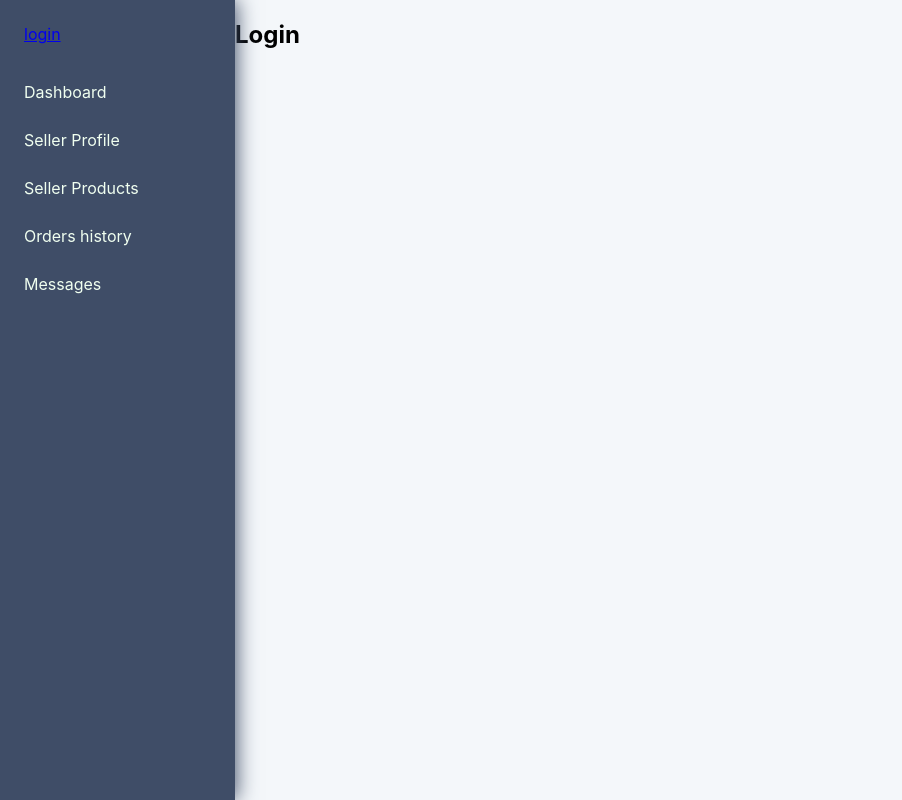
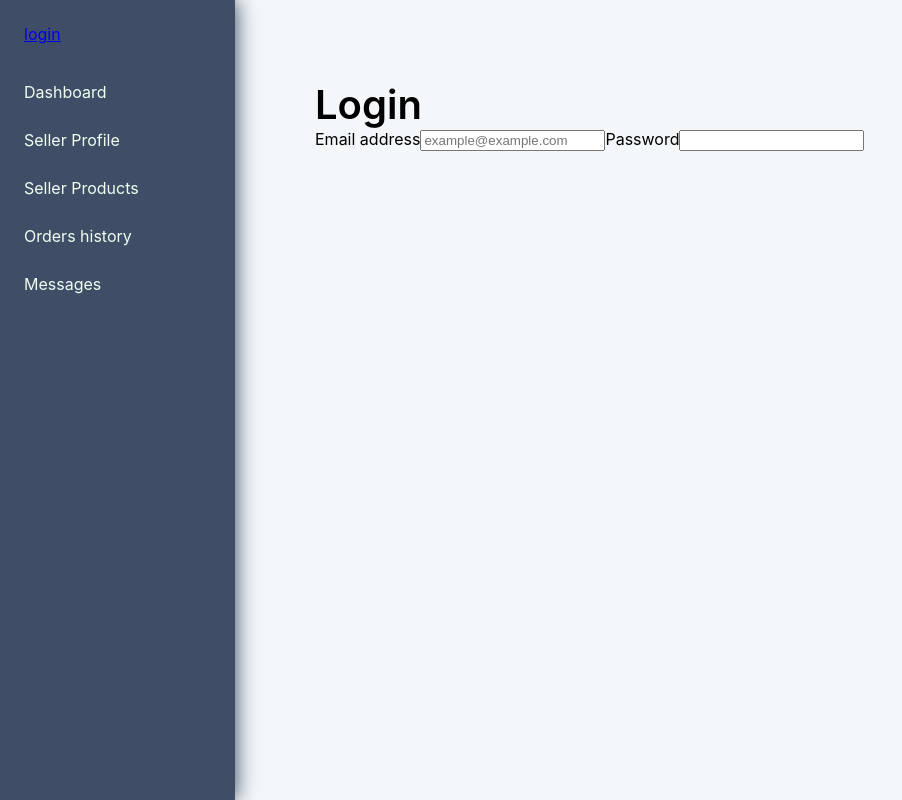
Before and after one commit to Snegurochka/seller-ts-react, a React (Create React App) app: page /login in a window 1280 px wide. Shown: the whole page, without its empty margins (0-902 px from the left). Built offline with nearby package versions, Linux system fonts and the light colour scheme.

Commit message:
added connection to Layout for all pages

```diff
--- a/src/components/LoginPage/LoginPage.tsx
+++ b/src/components/LoginPage/LoginPage.tsx
@@ -1,9 +1,32 @@
-import React from "react";
+import React, { useState } from "react";
+import Layout from "../Layout/Layout";
 
-const LoginPage : React.FC = () => (
-    <main>
-        <h1>Login</h1>
-    </main>
-)
+const LoginPage: React.FC = () => {
+    const [username, setUsername] = useState('');
+    const [password, setPassword] = useState('');
+    const [error, setError] = useState(false);
+
+    return (<Layout header='Login' classPage='login'>
+        <form action="#" method="post">
+            <label><span>Email address</span>
+                <input
+                    type='text'
+                    value={username}
+                    name='username'
+                    placeholder="example@example.com"
+                    onChange={(evt) => { setUsername(evt.currentTarget.value) }}
+                />
+            </label>
+            <label><span>Password</span>
+                <input
+                    type='password'
+                    value={password}
+                    name='password'
+                    onChange={(evt) => { setPassword(evt.currentTarget.value) }}
+                />
+            </label>
+        </form>
+    </Layout>)
+}
 
 export default LoginPage;
--- a/src/components/Messages/Messages.tsx
+++ b/src/components/Messages/Messages.tsx
@@ -1,5 +1,6 @@
 import React, { useState, useRef, useEffect } from 'react';
 import { UserType } from '../../redux/types/types';
+import Layout from '../Layout/Layout';
 import Users from './../Users/Users';
 
 import './messages.css';
@@ -32,9 +33,7 @@ const Messages: React.FC<MsgPropsType> = (props) => {
     }
 
     return (
-        <main className="messages content_wrapper">
-            <h3>Messages</h3>
-            <div className="messages__body ws-card">
+        <Layout header='Messages' classPage='messages'>
                 <Users users={props.users} />
                 <div className="col">
                     <div className="messages__chat chat">
@@ -45,8 +44,7 @@ const Messages: React.FC<MsgPropsType> = (props) => {
                         <button type="submit" onClick={msgSendHandler} className="btn-msg-send btn">Send</button>
                     </div>
                 </div>
-            </div>
-        </main>
+        </Layout>
     )
 }
 
--- a/src/components/OrdersList/OrdersList.tsx
+++ b/src/components/OrdersList/OrdersList.tsx
@@ -1,4 +1,5 @@
 import React, { useEffect, useState } from "react";
+import Layout from "../Layout/Layout";
 //import { OrderType } from "../../redux/types/types";
 // import { useTypedSelector } from './../../hooks/useTypedSelector';
 import { useActions } from './../../hooks/useActions';
@@ -20,8 +21,7 @@ const OrdersList: React.FC = () => {
     }, []);
 
     return (
-        <main className="orders content_wrapper">
-            <h3>Orders</h3>
+        <Layout header='Orders' classPage='orders'>
             <div className="ws_tbl ws-card">
                 <div className="ws_tbl__header">
                     <div>#Order</div>
@@ -36,7 +36,7 @@ const OrdersList: React.FC = () => {
                 </div>
             </div>
 
-        </main>
+        </Layout>
     )
 }
 
--- a/src/components/Products/Products.tsx
+++ b/src/components/Products/Products.tsx
@@ -1,7 +1,13 @@
 import React from 'react';
+import Layout from '../Layout/Layout';
 
 const Products: React.FC = () => {
-    return (<div>products</div>)
+    return (
+        <Layout header='Products' classPage='products'>
+
+            <div>products</div>
+        </Layout>
+    )
 }
 
 export default Products;
--- a/src/components/Profile/Profile.tsx
+++ b/src/components/Profile/Profile.tsx
@@ -1,6 +1,7 @@
 import './profile.css';
 
 import ProfileDescription from '../ProfileDescription/ProfileDescription';
+import Layout from '../Layout/Layout';
 
 type PropsType = {
     description: string,
@@ -8,7 +9,7 @@ type PropsType = {
 }
 
 const Profile: React.FC<PropsType> = ({ description, updateSellerDescription }) => (
-    <main className="profile">
+    <Layout header='Profile' classPage='profile'>
         seller description
         <div className="profile__cover">
             cover
@@ -24,7 +25,7 @@ const Profile: React.FC<PropsType> = ({ description, updateSellerDescription })
                 <ProfileDescription description = { description } updateSellerDescription = { updateSellerDescription } />
             </div>
         </div>
-    </main>
+    </Layout>
 )
 
 export default Profile;
```
